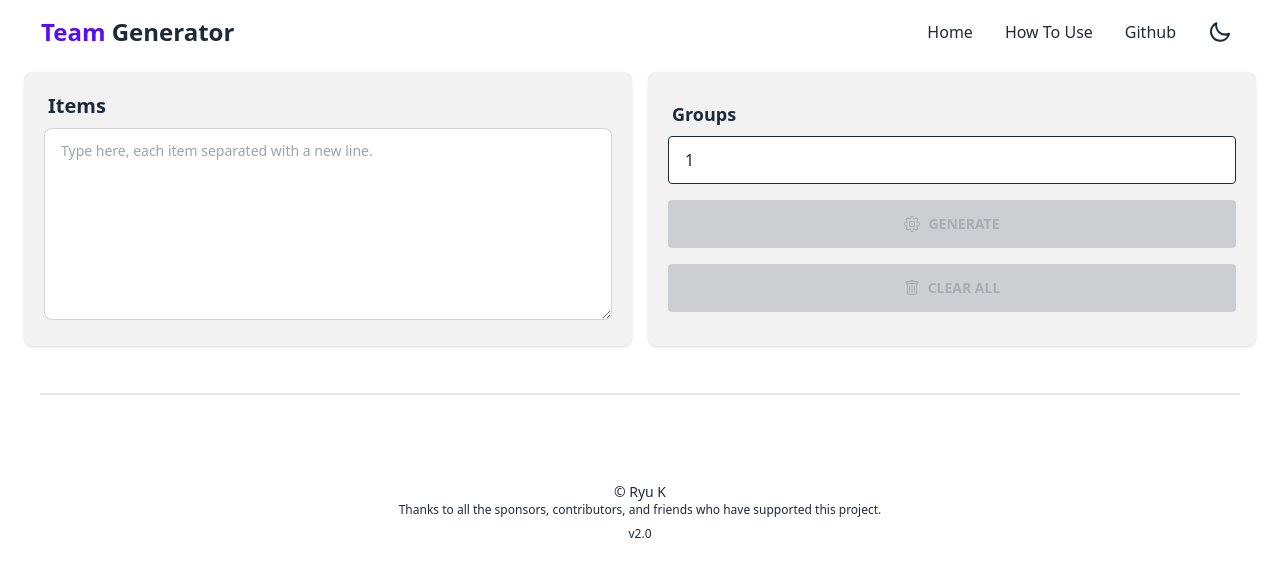
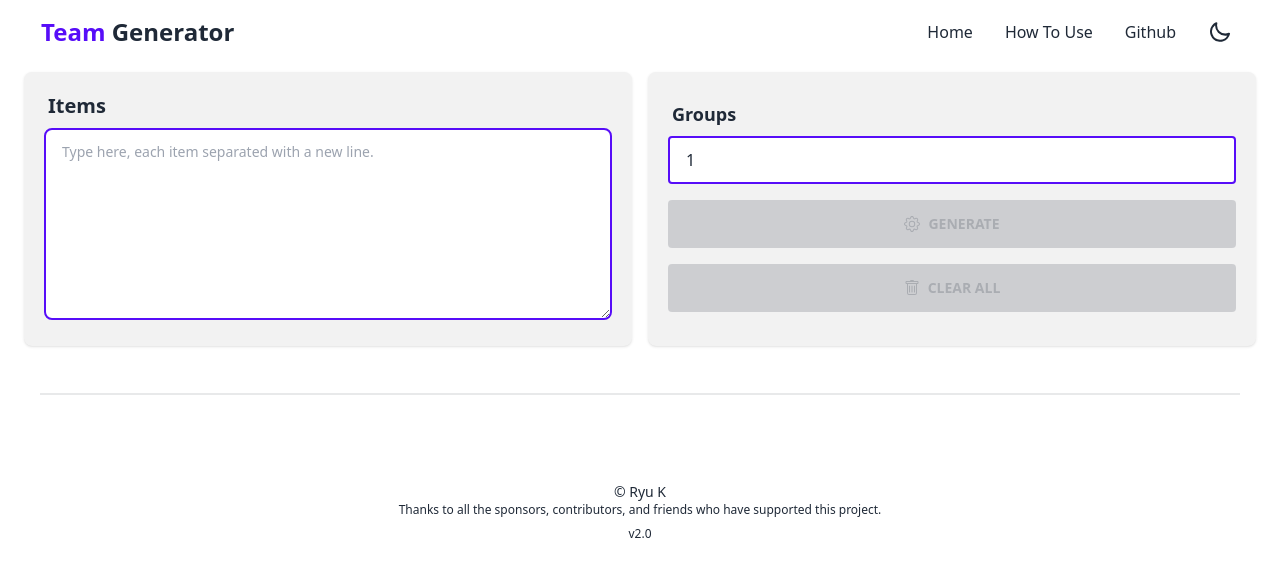
Before and after one commit to ryuuwiz/team-generator, a Next.js app: page / in a window 1280 px wide. Shown: the top 576 px of the page. Built offline with nearby package versions, Linux system fonts and the light colour scheme.

Commit message:
style: change textarea and input border color

```diff
--- a/components/GroupsInput.tsx
+++ b/components/GroupsInput.tsx
@@ -12,7 +12,7 @@ export default function GroupsInput() {
       <input
         type="number"
         placeholder="1"
-        className="input input-bordered border-base-content rounded w-full"
+        className="input input-bordered border-2 border-primary rounded w-full"
         onChange={(e) => addGroups(Number(e.target.value))}
         value={groups}
       />
--- a/components/Items.tsx
+++ b/components/Items.tsx
@@ -11,7 +11,7 @@ export default function Items() {
     >
       <h2 className="font-bold text-xl mb-2 px-1 text-base-content">Items</h2>
       <textarea
-        className="textarea textarea-bordered w-full h-48"
+        className="textarea textarea-primary border-2 w-full h-48"
         placeholder="Type here, each item separated with a new line."
         value={items}
         onChange={(e) => addItems(e.target.value)}
```
